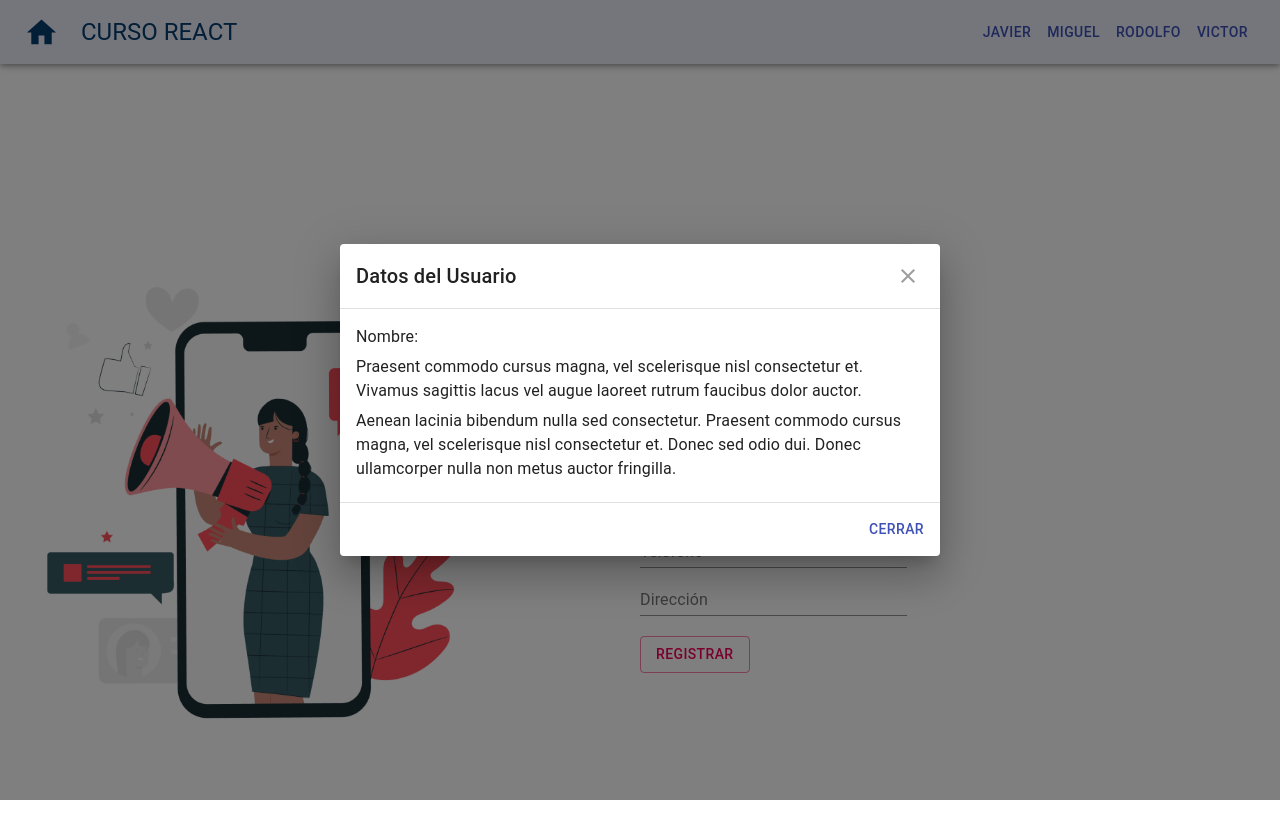
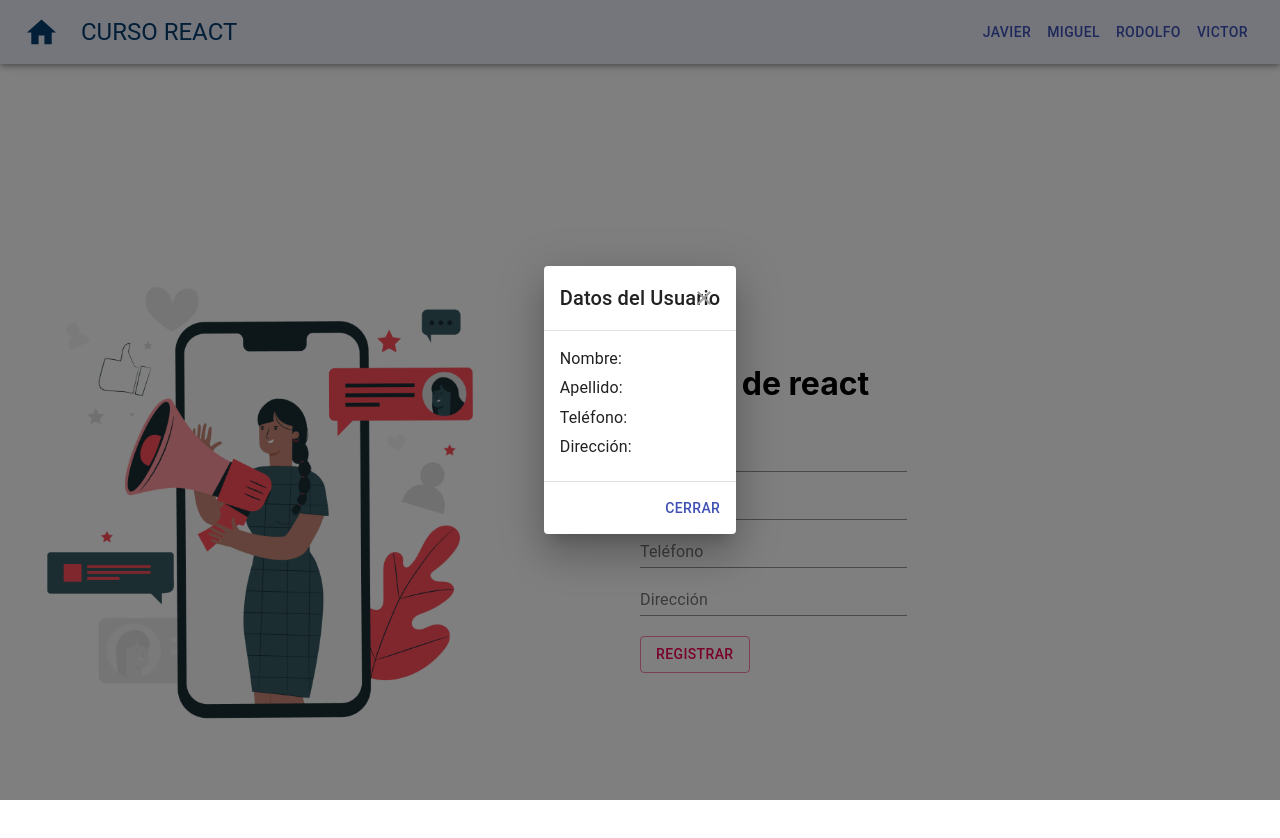
Before and after one commit to MarisolH/ReactTraining, a React (Create React App) app: page /JaviScreen in a window 1280 px wide. Both pictures are taken after a click on the button "REGISTRAR". Shown: the top 838 px of the page. Built offline with nearby package versions, Linux system fonts and the light colour scheme.

Commit message:
release() tarea de marisol

```diff
--- a/src/components/ModalComponent/ModalComponent.js
+++ b/src/components/ModalComponent/ModalComponent.js
@@ -73,13 +73,13 @@ export default function ModalComponent(props) {
             Nombre: {props.nombreusuario}
           </Typography>
           <Typography gutterBottom>
-            Praesent commodo cursus magna, vel scelerisque nisl consectetur et. Vivamus sagittis
-            lacus vel augue laoreet rutrum faucibus dolor auctor.
+            Apellido: {props.apellidousuario}
           </Typography>
           <Typography gutterBottom>
-            Aenean lacinia bibendum nulla sed consectetur. Praesent commodo cursus magna, vel
-            scelerisque nisl consectetur et. Donec sed odio dui. Donec ullamcorper nulla non metus
-            auctor fringilla.
+            Teléfono: {props.telefonousuario}
+          </Typography>
+          <Typography gutterBottom>
+            Dirección: {props.direccionusuario}
           </Typography>
         </DialogContent>
         <DialogActions>
--- a/src/screens/JaviScreen/JaviScreen.js
+++ b/src/screens/JaviScreen/JaviScreen.js
@@ -56,22 +56,22 @@ export default function JaviScreen(props) {
                         <h1>Curso de react</h1>
                     </Grid>
                     <Grid item xs={8} md={5} lg={5} sm container >
-                        <TextInput label={"Nombre"} onChange={setNombre}></TextInput>
+                        <TextInput label={"Nombre"} setValue={setNombre} ></TextInput>
                     </Grid>
                     <Grid item xs={8} md={5} lg={5} sm container >
-                        <TextInput label={"Apellido"} onChange={setApellido}></TextInput>
+                        <TextInput label={"Apellido"} setValue={setApellido}></TextInput>
                     </Grid>
                     <Grid item xs={8} md={5} lg={5} sm container >
-                        <TextInput label={"Teléfono"} onChange={setTelefono}></TextInput>
+                        <TextInput label={"Teléfono"} setValue={setTelefono}></TextInput>
                     </Grid>
                     <Grid item xs={8} md={5} lg={5} sm container >
-                        <TextInput label={"Dirección"} onChange={setDireccion}></TextInput>
+                        <TextInput label={"Dirección"} setValue={setDireccion}></TextInput>
                     </Grid>
                     <Grid>
                         <br></br>
                     </Grid>
                     <Grid>
-                    <ModalComponent title={'Datos del Usuario'} buttonText={'Registrar'} nombreusuario={nombre} confirmText={'Cerrar'}/>
+                    <ModalComponent title={'Datos del Usuario'} buttonText={'Registrar'} nombreusuario={nombre} apellidousuario={apellido} telefonousuario={telefono} direccionusuario={direccion} confirmText={'Cerrar'}/>
                         {/* <MyButton value={"Registrar"} text={"Registrar"} >
 
                         </MyButton> */}
```
